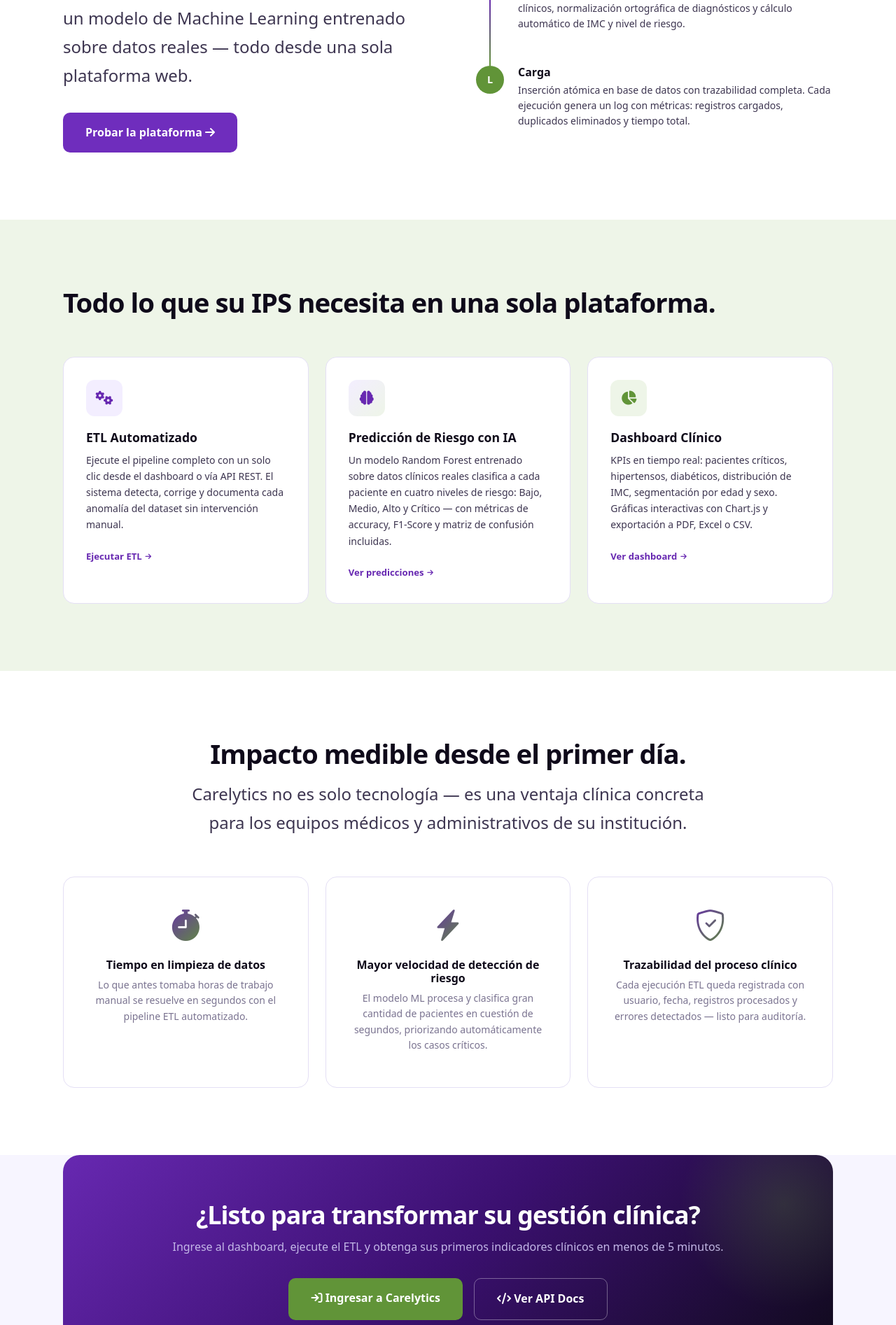
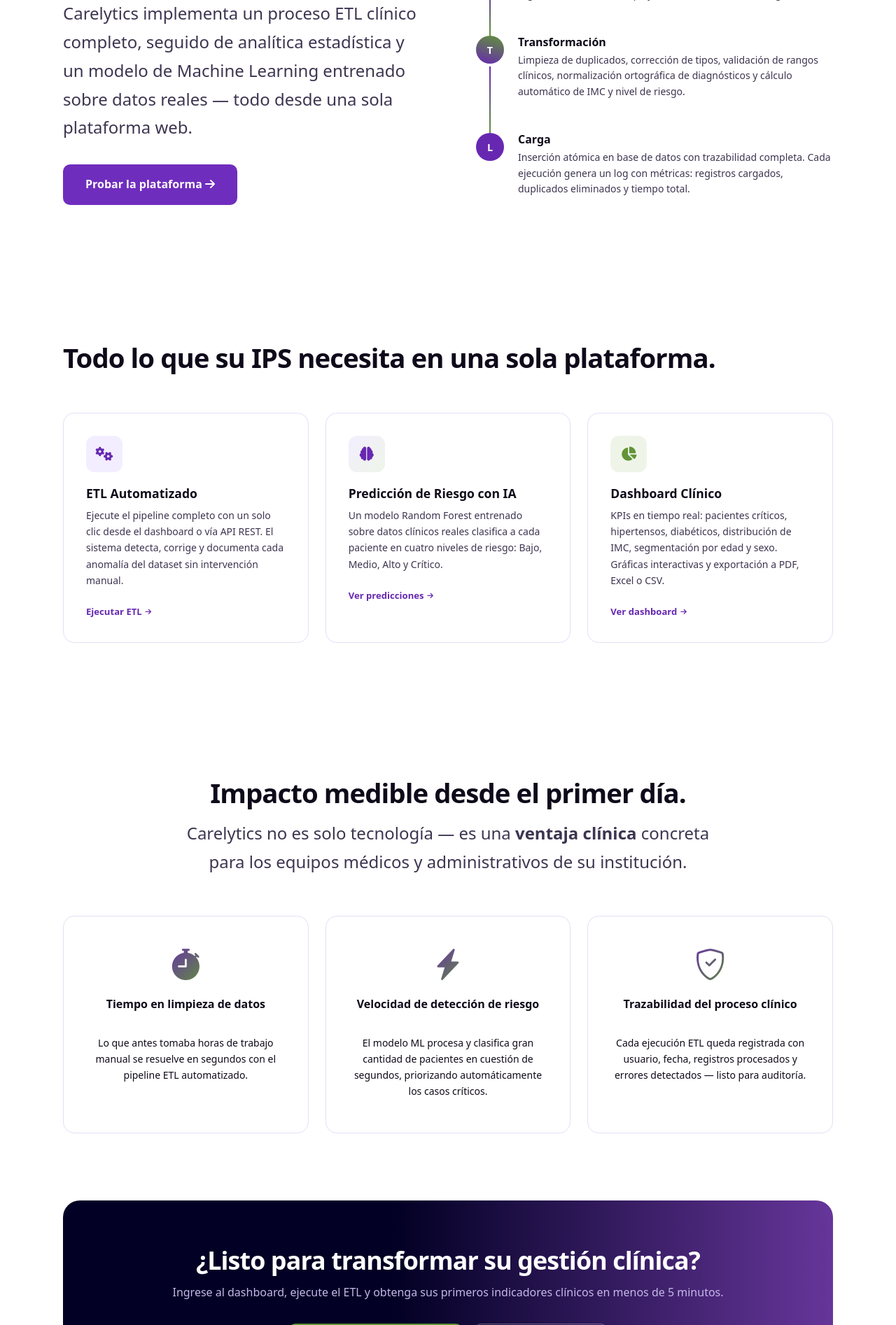
Before and after one commit to Shoreb/carelytics, a Django app: template frontend/templates/index.html in a window 1280 px wide. Shown: the part 2306-4200 px from the top of the page at 70% size. Run offline with Django 5.2, Linux system fonts and the light colour scheme; the template is opened without the code that fills it, so the values that code supplies are empty.

Commit message:
feat(UI): add a little style changes for the main page of the plataform (index.html). Styles for buttons, titles, cards, images, etc...

```diff
--- a/frontend/static/css/index.css
+++ b/frontend/static/css/index.css
@@ -22,7 +23,7 @@
     html { scroll-behavior: smooth; }
     body {
       font-family: 'Space Grotesk', system-ui, sans-serif;
-      background: var(--surface);
+      background: var(--white);
       color: var(--ink);
       line-height: 1.6;
       overflow-x: hidden;
@@ -136,7 +158,7 @@
     .section--white { background: var(--white); }
     .section-title {
       font-size: clamp(1.8rem, 3vw, 3.5rem);
-      font-weight: 800; letter-spacing: -.025em;
+      font-weight: 700; letter-spacing: -.025em;
       line-height: 1.15; margin-bottom: 1rem;
     }
     .section-sub {
@@ -252,9 +274,9 @@
       font-size: .9rem; font-weight: 700; color: var(--white);
       position: relative; z-index: 1;
     }
-    .step-dot--extract   { background: var(--purple); }
-    .step-dot--transform { background: linear-gradient(135deg, var(--purple), var(--green)); }
-    .step-dot--load      { background: var(--green); }
+    .step-dot--extract   { background: var(--green); }
+    .step-dot--transform { background: linear-gradient(196deg, var(--green), var(--purple)); }
+    .step-dot--load      { background: var(--purple); }
     .step-body h4 { font-size: 1rem; font-weight: 700; color: var(--ink); margin-bottom: .3rem; }
     .step-body p  { font-size: .875rem; color: var(--ink-soft); line-height: 1.6; }
     .solution-text .section-sub { margin-bottom: 2rem; }
@@ -328,11 +350,12 @@
       display: inline-block;
     }
     .benefit-card h4 { font-size: 1rem; font-weight: 700; color: var(--ink); margin-bottom: .5rem; }
-    .benefit-card p { font-size: .875rem; color: var(--muted); line-height: 1.6; }
+    .benefit-card p { font-size: .875rem; color: var(--soft); line-height: 1.65; }
 
     /* ── Final CTA banner ─────────────────────────────────────────── */
     .cta-banner {
-      background: linear-gradient(135deg, var(--purple) 0%, #3b1070 50%, var(--ink) 100%);
+      background: #020024;
+      background: linear-gradient(90deg, rgba(2, 0, 36, 1) 43%, rgb(102 54 154) 100%);
       border-radius: 24px;
       padding: 4rem 3rem;
       text-align: center;
@@ -341,14 +364,7 @@
       margin: 0 auto 6rem;
       max-width: 1100px;
     }
-    .cta-banner::before {
-      content: '';
-      position: absolute;
-      top: -80px; right: -80px;
-      width: 300px; height: 300px;
-      border-radius: 50%;
-      background: radial-gradient(circle, rgba(97,148,56,.25) 0%, transparent 70%);
-    }
+
     .cta-banner h2 {
       font-size: clamp(1.7rem, 2.8vw, 2.4rem);
       font-weight: 800; letter-spacing: -.025em;
--- a/frontend/templates/index.html
+++ b/frontend/templates/index.html
@@ -56,7 +56,7 @@
                         médica, detecta pacientes en riesgo y entrega
                         inteligencia clínica accionable.
                     </p>
-                    <a href="/login/" class="btn hero-btn">Ver como funciona</a>
+                    <a href="/login/" class="btn hero-btn-grad">Ver como funciona</a>
                 </div>
             </div>
             <!-- Imagen -->
@@ -117,7 +117,7 @@
   <div style="max-width:1100px;margin:0 auto">
     <div class="solution-layout">
       <div class="solution-text">
-        <h2 class="section-title">Un pipeline inteligente de extremo a extremo.</h2>
+        <h2 class="section-title">Conecta, Limpia y Predice.</h2>
         <p class="section-sub">
           Carelytics implementa un proceso ETL clínico completo, seguido de analítica
           estadística y un modelo de Machine Learning entrenado sobre datos reales —
@@ -159,7 +159,7 @@
 <!-- ══════════════════════════════════════════════════════════
      FEATURES
 ══════════════════════════════════════════════════════════ -->
-<section class="section section--green" id="features">
+<section class="section section--white" id="features">
   <div style="max-width:1100px;margin:0 auto">
     <h2 class="section-title text-center text-lg-start">Todo lo que su IPS necesita en una sola plataforma.</h2>
     <div class="features-grid">
@@ -183,8 +183,7 @@
         <h3>Predicción de Riesgo con IA</h3>
         <p>
           Un modelo Random Forest entrenado sobre datos clínicos reales clasifica a cada
-          paciente en cuatro niveles de riesgo: Bajo, Medio, Alto y Crítico —
-          con métricas de accuracy, F1-Score y matriz de confusión incluidas.
+          paciente en cuatro niveles de riesgo: Bajo, Medio, Alto y Crítico.
         </p>
         <a href="/login/" class="feature-link">
           Ver predicciones <i class="fa-solid fa-arrow-right fa-xs"></i>
@@ -197,7 +196,7 @@
         <h3>Dashboard Clínico</h3>
         <p>
           KPIs en tiempo real: pacientes críticos, hipertensos, diabéticos, distribución
-          de IMC, segmentación por edad y sexo. Gráficas interactivas con Chart.js y
+          de IMC, segmentación por edad y sexo. Gráficas interactivas y
           exportación a PDF, Excel o CSV.
         </p>
         <a href="/login/" class="feature-link">
@@ -217,7 +216,7 @@
     <h2 class="section-title">Impacto medible desde el primer día.</h2>
 
     <p class="section-sub" style="margin: 0 auto 3.5rem auto;">
-      Carelytics no es solo tecnología — es una ventaja clínica concreta
+      Carelytics no es solo tecnología — es una <strong>ventaja clínica</strong> concreta
       para los equipos médicos y administrativos de su institución.
     </p>
 
@@ -225,16 +224,19 @@
       <div class="benefit-card">
         <i class="bi bi-stopwatch-fill"></i>
         <h4>Tiempo en limpieza de datos</h4>
+        <br>
         <p>Lo que antes tomaba horas de trabajo manual se resuelve en segundos con el pipeline ETL automatizado.</p>
       </div>
       <div class="benefit-card">
         <i class="bi bi-lightning-charge-fill"></i>
-        <h4>Mayor velocidad de detección de riesgo</h4>
+        <h4>Velocidad de detección de riesgo</h4>
+        <br>
         <p>El modelo ML procesa y clasifica gran cantidad de pacientes en cuestión de segundos, priorizando automáticamente los casos críticos.</p>
       </div>
       <div class="benefit-card">
         <i class="bi bi-shield-check"></i>
         <h4>Trazabilidad del proceso clínico</h4>
+        <br>
         <p>Cada ejecución ETL queda registrada con usuario, fecha, registros procesados y errores detectados — listo para auditoría.</p>
       </div>
     </div>
@@ -269,7 +271,7 @@
       <div class="footer-brand">
         <img src="{% static 'img/clogo.png' %}" alt="Carelytics" style="width:180px;height:auto;opacity:.85;" />
         <p>Plataforma inteligente de analítica clínica para IPS.<br/>
-        ETL automatizado · Machine Learning · Dashboards interactivos.</p>
+          Transformamos datos médicos en decisiones predictivas mediante ETL automatizado, Machine Learning y dashboards interactivos.</p>
       </div>
       <div class="footer-col">
         <h5>Inicio</h5>
@@ -280,9 +282,18 @@
           <li><a href="/login/">Reportes</a></li>
         </ul>
       </div>
+      <div class="footer-col">
+        <h5>Recursos</h5>
+        <ul>
+          <li><a href="/api/schema/swagger-ui/">Documentación</a></li>
+          <li><a href="mailto:soporte@carelytics.com">Soporte Técnico</a></li>
+          <li><a href="/login/">Términos y Condiciones</a></li>
+          <li><a href="/login/">Política de Privacidad</a></li>
+        </ul>
+      </div>
     </div>
-    <div class="footer-bottom">
-      <p>© 2026 Carelytics · Derechos reservados </p>
+    <div class="footer-bottom d-flex justify-content-center">
+      <p>© 2026 Carelytics. Todos los derechos reservados.</p>
     </div>
   </div>
 </footer>
```
Also changed, not shown: other parts of frontend/static/css/index.css (+39 -16 lines). Lines whose indentation alone changed are shown as unchanged.
